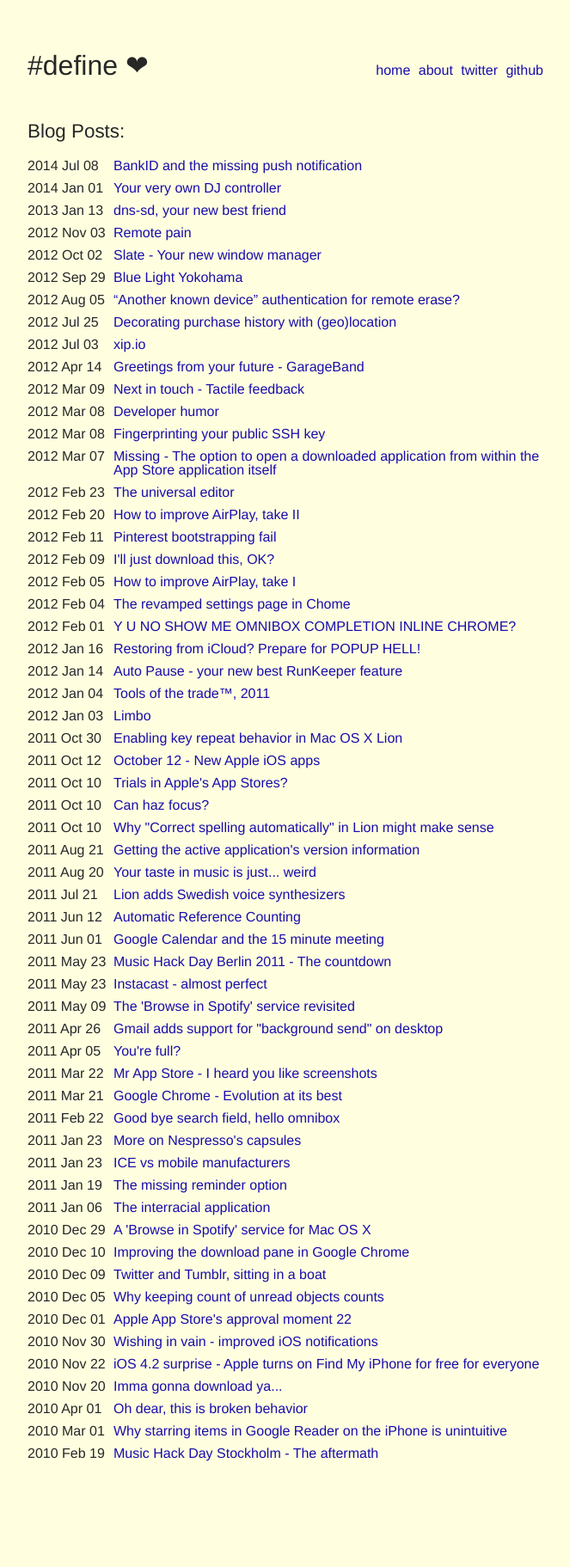
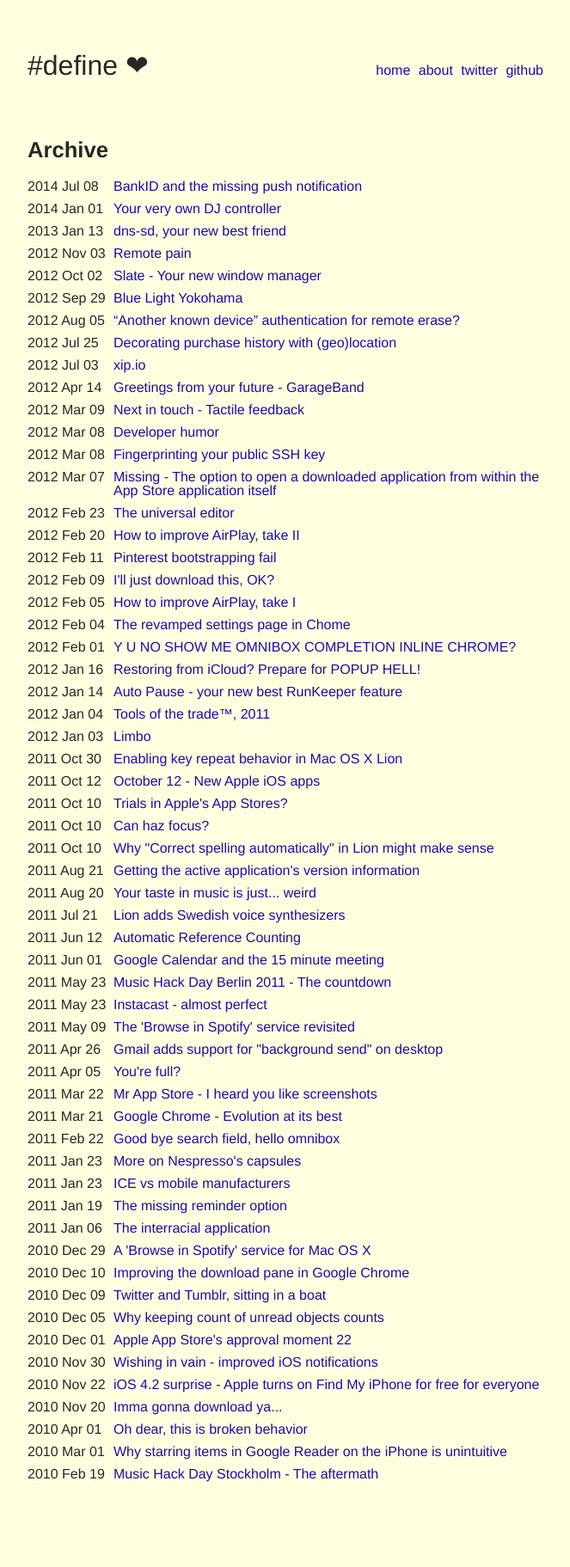
Before and after one commit to arrelid/arrelid.github.io, a Jekyll site: the page built from index.html, in a window 1280 px wide. Shown: the whole page at 86% size, without its empty margins (308-971 px from the left). Built offline with Jekyll 4.4.1, drawn with Linux system fonts in a browser that asks for light colours; some web fonts are replaced; before the commit the page ends 1799 px from its top, so only the background shows below that.

Commit message:
Title look-n-feel now matches other pages.

```diff
--- a/_layouts/page.html
+++ b/_layouts/page.html
@@ -5,7 +5,6 @@
 {% include header.html %}
 
 <div class="page">
-  <a class="page__back" href="/">&lt;-- home</a>
   <h1 class="page__title">{{ page.title }}</h1>
   <div class="page__content">
     {{ content }}
--- a/assets/css/main.scss
+++ b/assets/css/main.scss
@@ -106,11 +106,12 @@
     }
 }
 
-
-.blog {
+.archive {
     padding-bottom: 30px;
     h1 {
-        font-size: 1.4em;
+        font-size: 1.6em;
+        font-weight: 700;
+        margin-top: 20px;
         margin-bottom: 5px;
     }
 }
--- a/index.html
+++ b/index.html
@@ -4,8 +4,8 @@
 
 {% include header.html %}
 
-<div class="blog">
-    <h1>Blog Posts:</h1>
+<div class="archive">
+  <h1 class+"archive__title">Archive</h1>
   <br />
   <div style="display:table; table-layout:fixed;">
     {% for post in site.posts %}
```
Lines whose indentation alone changed are shown as unchanged.
